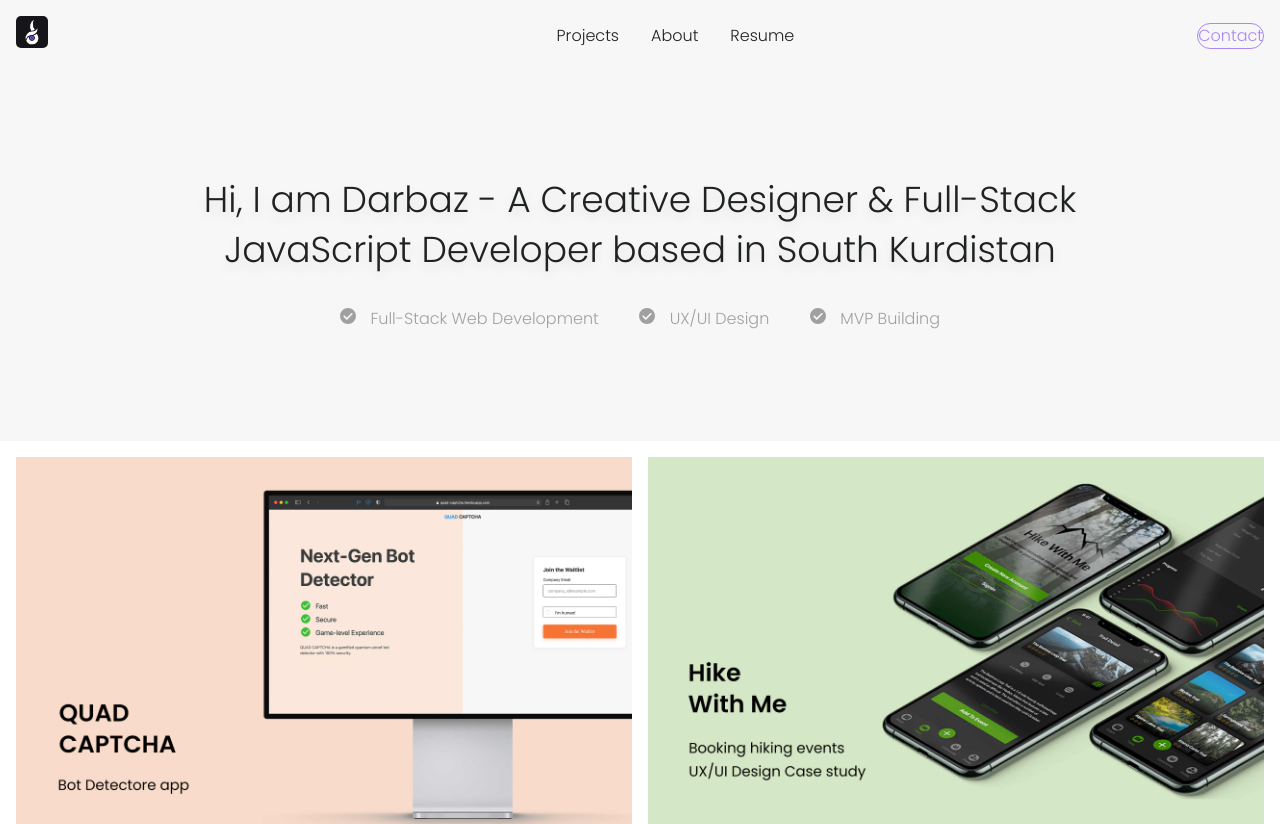
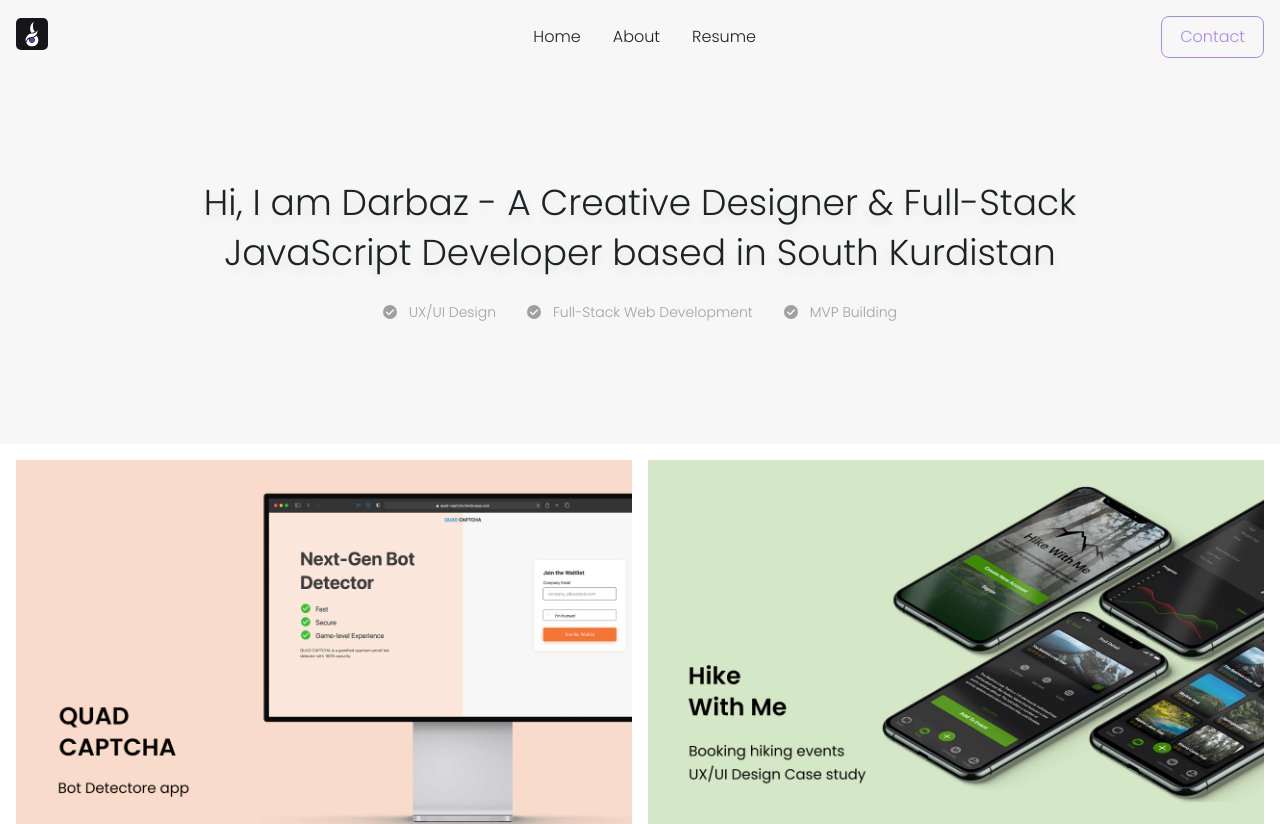
Before and after one commit to darbazali/darbazali.com, a React (Create React App) app: page / in a window 1280 px wide. Shown: the top 824 px of the page. Built offline with nearby package versions, Linux system fonts and the light colour scheme; no server answers.

Commit message:
add Resume

```diff
--- a/src/App.js
+++ b/src/App.js
@@ -5,18 +5,15 @@ import Fallback from './components/Fallback'
 
 const Header = lazy(() => import('./components/Header'))
 const Footer = lazy(() => import('./components/Footer'))
-const Modal = lazy(() => import('./components/Modal'))
-// const Fallback = lazy(() => import('./components/Fallback'))
 
 const GithubAPI = lazy(() => import('./sections/GithubAPI'))
 const Certifications = lazy(() => import('./sections/Certifications'))
 const Hero = lazy(() => import('./sections/Hero'))
 
 const WhyMe = lazy(() => import('./sections/WhyMe'))
-
-// const Home = lazy(() => import('./screens/Home'))
 const About = lazy(() => import('./screens/About'))
 const Contact = lazy(() => import('./screens/Contact'))
+// const Resume = lazy(() => import('./screens/Resume'))
 const HikeWithMe = lazy(() => import('./screens/HikeWithMe'))
 const QuadCaptcha = lazy(() => import('./screens/QuadCaptcha'))
 
@@ -31,7 +28,6 @@ const ProjectPomodoroClock = lazy(() =>
 const ProjectHeatMap = lazy(() => import('./sections/ProjectHeatMap'))
 
 const App = () => {
-  const [isModalOpen, setIsModalOpen] = useState(false)
   const [showHeader, setShowHeader] = useState(false)
   const [top, setTop] = useState(0)
 
@@ -48,9 +44,7 @@ const App = () => {
       }
       position = scroll
     })
-  }, [isModalOpen, showHeader, top])
-
-  const toggleModal = () => setIsModalOpen(!isModalOpen)
+  }, [showHeader, top])
 
   return (
     <Router>
@@ -61,15 +55,11 @@ const App = () => {
           <Route exact path='/contact' component={Contact} />
 
           <Route exact path='/about' component={About} />
+          {/* <Route exact path='/resume' component={Resume} /> */}
           <Route exact path='/hike-with-me' component={HikeWithMe} />
           <Route exact path='/quad-captcha' component={QuadCaptcha} />
         </Switch>
         <Footer />
-        {/* {isModalOpen ? (
-          <Modal onRequestClose={toggleModal} isVisible={isModalOpen} />
-        ) : (
-          ''
-        )} */}
       </Suspense>
     </Router>
   )
@@ -78,10 +68,6 @@ const App = () => {
 const Home = () => {
   return (
     <>
-      {/* <h1 className='headline container'>
-        Hi, I am Darbaz - A Full-Stack JavaScript Developer based in South
-        Kurdistan
-      </h1> */}
       <Hero />
 
       <div className='projects container flex flex-fd-c'>
--- a/src/components/Footer.js
+++ b/src/components/Footer.js
@@ -2,11 +2,9 @@ import React from 'react'
 
 const footerStyle = {
   width: '100%',
-  height: '100px',
   background: 'transparent',
-  padding: '20px 0',
+  padding: '4rem 0 2rem 0',
   margin: '0 auto',
-  marginTop: '50px',
   textAlign: 'center',
   display: 'block',
   clear: 'both',
--- a/src/components/Header.js
+++ b/src/components/Header.js
@@ -1,7 +1,7 @@
 import React, { useState, useEffect } from 'react'
-
 import { Link } from 'react-router-dom'
 import logo from '../assets/ICON/DARBAZ_ALI_LOGO.svg'
+import resume from '../assets/Darbaz-Ali-Resume.pdf'
 
 const Header = ({ opacity, top }) => {
   const [click, setClick] = useState(false)
@@ -40,15 +40,17 @@ const Header = ({ opacity, top }) => {
 
         <div className='header__links hide-for-mobile'>
           <Link to='/' onClick={closeMobileMenu}>
-            Projects
+            Home
           </Link>
           <Link to='/about' onClick={closeMobileMenu}>
             About
           </Link>
-          <Link to='/' onClick={closeMobileMenu}>
+          <a href={resume} onClick={closeMobileMenu}>
             Resume
-          </Link>
+          </a>
         </div>
+
+        {/* href="Assets/Darbaz-Ali-Resume.pdf" target="_top" */}
 
         <ContactButton onClick={closeMobileMenu} />
       </nav>
@@ -67,15 +69,15 @@ const MobileMenu = ({ open, onClick }) => {
       onClick={onClick}
     >
       <div className='mobile__menu container hide-for-desktop'>
-        <Link to='/projects' onClick={onClick} className='mobile-link'>
-          Projects
+        <Link to='/' onClick={onClick} className='mobile-link'>
+          Home
         </Link>
         <Link to='/about' onClick={onClick} className='mobile-link'>
           About
         </Link>
-        <Link to='/resume' onClick={onClick} className='mobile-link'>
+        <a href={resume} onClick={onClick} className='mobile-link'>
           Resume
-        </Link>
+        </a>
         <ContactButton onClick={onClick} className='mobile-link' />
       </div>
     </div>
--- a/src/components/Modal.js
+++ /dev/null
@@ -1,96 +0,0 @@
-import React, { useEffect } from 'react'
-import { Github, Linkedin } from '@icons-pack/react-simple-icons'
-// import { motion, AnimatePresence } from 'framer-motion'
-// import Button from './Button'
-
-import CloseIcon from '../assets/ICON/close-icon.svg'
-
-const Modal = ({ onRequestClose, isVisible }) => {
-  // Use useEffect to add an event listener to the document
-  useEffect(() => {
-    function onKeyDown(event) {
-      if (event.keyCode === 27) {
-        // Close the modal when the Escape key is pressed
-        onRequestClose()
-      }
-    }
-
-    // Prevent scolling
-    document.body.style.overflow = 'hidden'
-    document.addEventListener('keydown', onKeyDown)
-
-    // Clear things up when unmounting this component
-    return () => {
-      document.body.style.overflow = 'visible'
-      document.removeEventListener('keydown', onKeyDown)
-    }
-  })
-
-  return (
-    // <AnimatePresence>
-    //   {isVisible && (
-    <div
-      className='modal__backdrop'
-      // initial={{ scale: 1 }}
-      // animate={{ scale: 1.05 }}
-      // exit={{ scale: 1 }}
-      // transition={{ duration: 0.5 }}
-    >
-      <div className='modal__container'>
-        <button
-          onClick={onRequestClose}
-          style={{
-            float: 'right',
-            margin: '1em 1em 0 0',
-            background: '#fff',
-            border: 'none',
-            outline: 'none',
-            cursor: 'pointer',
-            display: 'block',
-            clear: 'both',
-          }}
-        >
-          <img src={CloseIcon} alt='Close' />
-        </button>
-        <br />
-        <h3 style={{ marginTop: '1em', textAlign: 'center' }}>Get in touch</h3>
-        <p style={{ maxWidth: '545px', margin: '1em auto' }}>
-          Whether you have a product/service problem, or just wanna say hi ,
-          feel free to shoot me an email, and I will be in touch asap.
-        </p>
-        <a href='mailto:darbaz.me@gmail.com'>
-          {/* <Button>Shoot me an email</Button> */}
-        </a>
-
-        <div className='modal-footer'>
-          <Socials />
-        </div>
-      </div>
-    </div>
-
-    // </AnimatePresence>
-  )
-}
-
-const Socials = () => (
-  <div className='socials'>
-    <a href='https://github.com/DarbazAli'>
-      <Github size={54} fill='#1f2122' />
-      <p>
-        <b> Github</b>
-        <br />
-        /DarbazAli
-      </p>
-    </a>
-    <a href='https://www.linkedin.com/in/darbaz/'>
-      <Linkedin size={54} fill='#1f2122' />
-      <p>
-        <b> Linkedin</b>
-        <br />
-        /darbaz
-      </p>
-    </a>
-  </div>
-)
-
-export default Modal
--- a/src/sections/Hero.js
+++ b/src/sections/Hero.js
@@ -11,17 +11,16 @@ const Hero = () => {
 
       <ul className='flex flex-jc-sb'>
         <li>
-          <img src={checkIcon} alt='check icon' height='16' width='16' />{' '}
+          <img src={checkIcon} alt='check icon' height='14' width='14' /> UX/UI
+          Design
+        </li>
+        <li>
+          <img src={checkIcon} alt='check icon' height='14' width='14' />{' '}
           Full-Stack Web Development
         </li>
 
         <li>
-          <img src={checkIcon} alt='check icon' height='16' width='16' /> UX/UI
-          Design
-        </li>
-
-        <li>
-          <img src={checkIcon} alt='check icon' height='16' width='16' /> MVP
+          <img src={checkIcon} alt='check icon' height='14' width='14' /> MVP
           Building
         </li>
       </ul>
--- a/src/styles/_contact.scss
+++ b/src/styles/_contact.scss
@@ -1,7 +1,7 @@
 #contact {
   text-align: center;
   padding-top: 6rem;
-  height: calc(100vh - 250px);
+  height: calc(100vh - 104px);
 
   @include breakpoint-down(small) {
     & h1 {
--- a/src/styles/_header.scss
+++ b/src/styles/_header.scss
@@ -83,15 +83,16 @@
   ======================================================
   */
   &__links {
-    margin-right: -6.6rem;
+    margin-right: -5rem;
     a {
       position: relative;
       font-size: $font-med;
       font-weight: 300;
       color: $dark;
+      cursor: pointer;
       transition: color 300ms ease-in-out;
       &:not(:last-child) {
-        margin-right: 32px;
+        margin-right: 2rem;
       }
       &::before {
         position: absolute;
@@ -108,7 +109,8 @@
         transition: opacity 300ms ease-in-out;
       }
 
-      &:hover {
+      &:hover,
+      &:active {
         color: $dark;
         &::before {
           opacity: 1;
@@ -125,13 +127,15 @@
   &__cta {
     font-size: $font-med;
     color: $white;
-    border-radius: 30px;
+    padding: 0.5rem 1.125rem;
+    border-radius: 8px;
     background: transparent;
-    border: 1px solid #a988f2;
-    color: #a988f2;
+    border: 1px solid $purple;
+    color: $purple;
     cursor: pointer;
+    transition: all 200ms ease-in-out;
     &:hover {
-      opacity: 0.75;
+      opacity: 0.8;
     }
   }
 }
--- a/src/styles/_hero.scss
+++ b/src/styles/_hero.scss
@@ -24,12 +24,20 @@
   }
 
   ul {
-    max-width: 600px;
-    margin: 2rem auto;
+    max-width: 514px;
+    margin: 1.5rem auto;
     list-style-type: none;
     opacity: 0.4;
     & img {
-      margin-right: 10px;
+      margin-right: 0.5rem;
+      margin-bottom: -2px;
+    }
+
+    & li {
+      font-size: $font-sm;
+      padding: 0;
+      height: 14px;
+      margin: 0;
     }
   }
 }
--- a/src/styles/style.css
+++ b/src/styles/style.css
@@ -325,7 +325,7 @@ button.button-primary {
 }
 
 .header__links {
-  margin-right: -6.6rem;
+  margin-right: -5rem;
 }
 
 .header__links a {
@@ -333,12 +333,13 @@ button.button-primary {
   font-size: 1rem;
   font-weight: 300;
   color: #1f2122;
+  cursor: pointer;
   -webkit-transition: color 300ms ease-in-out;
   transition: color 300ms ease-in-out;
 }
 
 .header__links a:not(:last-child) {
-  margin-right: 32px;
+  margin-right: 2rem;
 }
 
 .header__links a::before {
@@ -357,26 +358,29 @@ button.button-primary {
   transition: opacity 300ms ease-in-out;
 }
 
-.header__links a:hover {
+.header__links a:hover, .header__links a:active {
   color: #1f2122;
 }
 
-.header__links a:hover::before {
+.header__links a:hover::before, .header__links a:active::before {
   opacity: 1;
 }
 
 .header__cta {
   font-size: 1rem;
   color: white;
-  border-radius: 30px;
+  padding: 0.5rem 1.125rem;
+  border-radius: 8px;
   background: transparent;
   border: 1px solid #a988f2;
   color: #a988f2;
   cursor: pointer;
+  -webkit-transition: all 200ms ease-in-out;
+  transition: all 200ms ease-in-out;
 }
 
 .header__cta:hover {
-  opacity: 0.75;
+  opacity: 0.8;
 }
 
 .mobile__menu {
@@ -435,14 +439,22 @@ button.button-primary {
 }
 
 #hero ul {
-  max-width: 600px;
-  margin: 2rem auto;
+  max-width: 514px;
+  margin: 1.5rem auto;
   list-style-type: none;
   opacity: 0.4;
 }
 
 #hero ul img {
-  margin-right: 10px;
+  margin-right: 0.5rem;
+  margin-bottom: -2px;
+}
+
+#hero ul li {
+  font-size: 0.875rem;
+  padding: 0;
+  height: 14px;
+  margin: 0;
 }
 
 @media (min-width: 64em) {
@@ -584,7 +596,7 @@ REPOS
 #contact {
   text-align: center;
   padding-top: 6rem;
-  height: calc(100vh - 250px);
+  height: calc(100vh - 104px);
 }
 
 @media (max-width: 39.9375em) {
```
Also changed, not shown: 1 other file (tests, documents, lock files or other folders).
